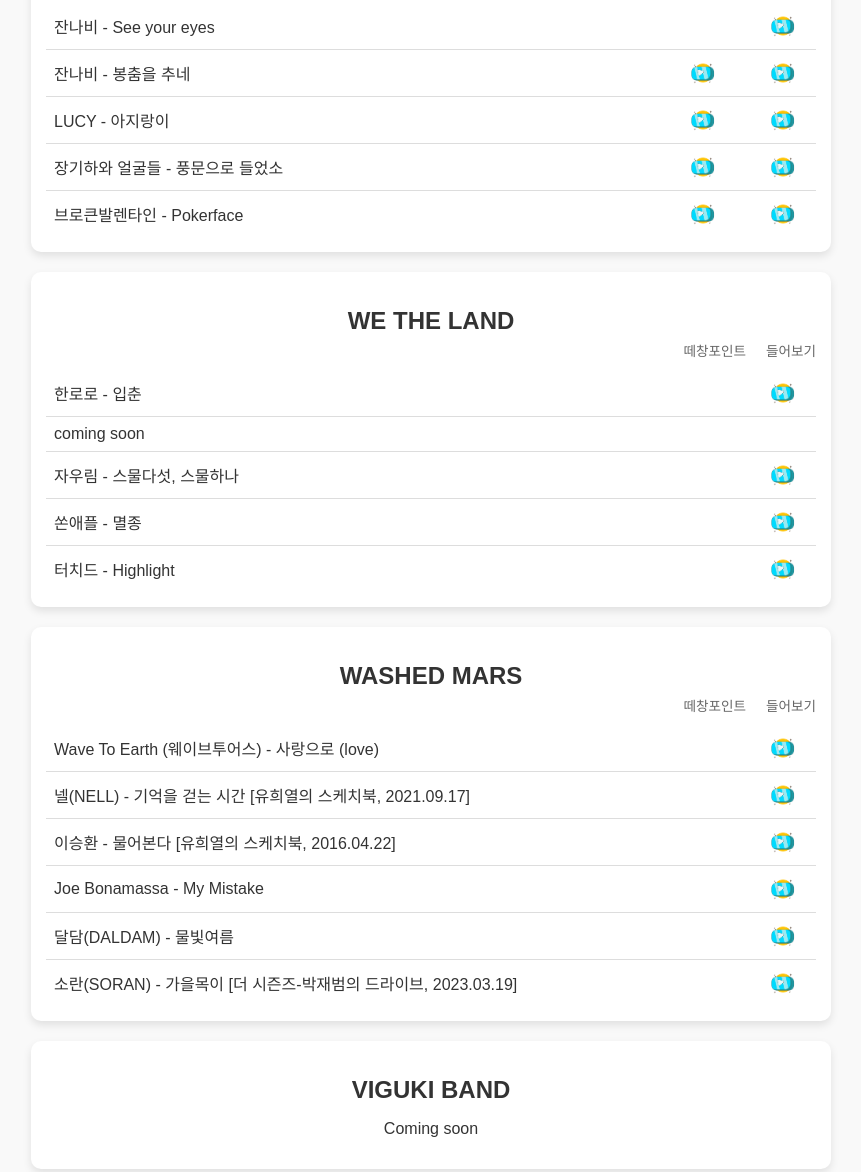
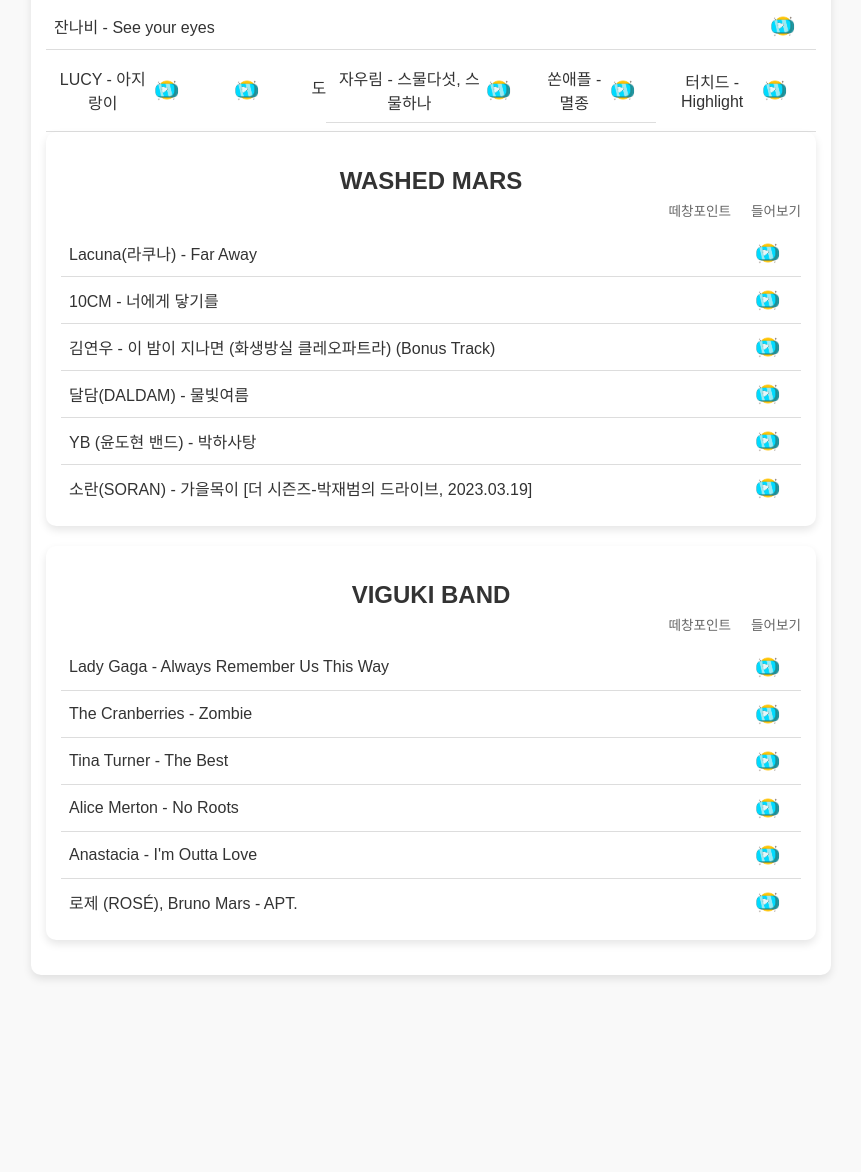
Before and after one commit to treenuts123/egen-concert0531, a plain HTML site: page setlist.html in a window 1280 px wide. Shown: the part 345-1517 px from the top of the page, without its empty margins (209-1070 px from the left). After the commit the page ends 1360 px from the top, so only its background shows below. Drawn offline with Linux system fonts and the light colour scheme.

Commit message:
setlist.html

```diff
--- a/setlist.html
+++ b/setlist.html
@@ -116,48 +116,11 @@
                 <img src="images/music logo2.png" margin-right: 50px; alt="들어보기" class="play-audio" data-audio="https://chipper-mousse-532e7f.netlify.app/treenuts_set1.mp3" type="audio/mp3">
             </div>
         </div>
-        <div class="song">잔나비 - 봉춤을 추네
-            <div class="icons">
-                <img src="images/music logo2.png" alt="들어보기" class="play-audio" data-audio="https://chipper-mousse-532e7f.netlify.app/treenuts_point2.mp3" type="audio/mp3">
-                <img src="images/music logo2.png" alt="들어보기" class="play-audio" data-audio="https://chipper-mousse-532e7f.netlify.app/treenuts_set2.mp3" type="audio/mp3">
-
-            </div>
-        </div>
-        <div class="song">LUCY - 아지랑이
+         <div class="song">LUCY - 아지랑이
             <div class="icons">
                 <img src="images/music logo2.png" alt="들어보기" class="play-audio" data-audio="https://chipper-mousse-532e7f.netlify.app/treenuts_point3.mp3" type="audio/mp3">
                 <img src="images/music logo2.png" alt="들어보기" class="play-audio" data-audio="https://chipper-mousse-532e7f.netlify.app/treenuts_set3.mp3" type="audio/mp3">
-
-            </div>
-        </div>
-        <div class="song">장기하와 얼굴들 - 풍문으로 들었소
-            <div class="icons">
-                <img src="images/music logo2.png" alt="들어보기" class="play-audio" data-audio="https://chipper-mousse-532e7f.netlify.app/treenuts_point4.mp3" type="audio/mp3">
-                <img src="images/music logo2.png" alt="들어보기" class="play-audio" data-audio="https://chipper-mousse-532e7f.netlify.app/treenuts_set4.mp3" type="audio/mp3">
-
-            </div>
-        </div>
-        <div class="song">브로큰발렌타인 - Pokerface
-            <div class="icons">
-                <img src="images/music logo2.png" alt="들어보기" class="play-audio" data-audio="https://chipper-mousse-532e7f.netlify.app/treenuts_point5.mp3" type="audio/mp3">
-                <img src="images/music logo2.png" alt="들어보기" class="play-audio" data-audio="https://chipper-mousse-532e7f.netlify.app/treenuts_set5.mp3" type="audio/mp3">
-
-            </div>
-        </div>
-    </div>
-
-    <div class="band">
-        <h2>WE THE LAND</h2>
-         <div class="icon-labels">
-            <span>떼창포인트</span>
-            <span>들어보기</span>
-        </div>
-        <div class="song">한로로 - 입춘
-            <div class="icons">
-                <img src="images/music logo2.png" margin-right: 50px; alt="들어보기" class="play-audio" data-audio="https://stellar-kleicha-cde8be.netlify.app/wetheland_set1.mp3" type="audio/mp3">
-            </div>
-        </div>
-        <div class="song"> coming soon
+    도
 
         </div>
         <div class="song">자우림 - 스물다섯, 스물하나
@@ -187,33 +150,34 @@
             <span>떼창포인트</span>
             <span>들어보기</span>
         </div>
-        <div class="song">Wave To Earth (웨이브투어스) - 사랑으로 (love)
+        <div class="song">Lacuna(라쿠나) - Far Away
             <div class="icons">
                 <img src="images/music logo2.png" margin-right: 50px; alt="들어보기" class="play-audio" data-audio="https://ephemeral-biscotti-48a376.netlify.app/washedmars_set1.mp3" type="audio/mp3">
             </div>
         </div>
-        <div class="song">넬(NELL) - 기억을 걷는 시간 [유희열의 스케치북, 2021.09.17]
+        <div class="song">10CM - 너에게 닿기를
             <div class="icons">
                 <img src="images/music logo2.png" margin-right: 50px; alt="들어보기" class="play-audio" data-audio="https://ephemeral-biscotti-48a376.netlify.app/washedmars_set2.mp3" type="audio/mp3">
             </div>
         </div>
-        <div class="song">이승환 - 물어본다 [유희열의 스케치북, 2016.04.22]
+        <div class="song">김연우 - 이 밤이 지나면 (화생방실 클레오파트라) (Bonus Track)
             <div class="icons">
                 <img src="images/music logo2.png" margin-right: 50px; alt="들어보기" class="play-audio" data-audio="https://ephemeral-biscotti-48a376.netlify.app/washedmars_set3.mp3" type="audio/mp3">
             </div>
         </div>
-        <div class="song">Joe Bonamassa - My Mistake
+        <div class="song">달담(DALDAM) - 물빛여름
             <div class="icons">
-                 <img src="images/music logo2.png" margin-right: 50px; alt="들어보기" class="play-audio" data-audio="https://ephemeral-biscotti-48a376.netlify.app/washedmars_set4.mp3" type="audio/mp3">
+                <img src="images/music logo2.png" margin-right: 50px; alt="들어보기" class="play-audio" data-audio="https://ephemeral-biscotti-48a376.netlify.app/washedmars_set4.mp3" type="audio/mp3">
 
             </div>
         </div>
-        <div class="song">달담(DALDAM) - 물빛여름
+        <div class="song">YB (윤도현 밴드) - 박하사탕
             <div class="icons">
-                <img src="images/music logo2.png" margin-right: 50px; alt="들어보기" class="play-audio" data-audio="https://ephemeral-biscotti-48a376.netlify.app/washedmars_set5.mp3" type="audio/mp3">
+                 <img src="images/music logo2.png" margin-right: 50px; alt="들어보기" class="play-audio" data-audio="https://ephemeral-biscotti-48a376.netlify.app/washedmars_set5.mp3" type="audio/mp3">
 
             </div>
         </div>
+
         <div class="song">소란(SORAN) - 가을목이 [더 시즌즈-박재범의 드라이브, 2023.03.19]
             <div class="icons">
                 <img src="images/music logo2.png" margin-right: 50px; alt="들어보기" class="play-audio"1 data-audio="https://ephemeral-biscotti-48a376.netlify.app/washedmars_set6.mp3" type="audio/mp3">
@@ -224,7 +188,44 @@
 
     <div class="band">
         <h2>VIGUKI BAND</h2>
-        <p>Coming soon</p>
+        <div class="icon-labels">
+            <span>떼창포인트</span>
+            <span>들어보기</span>
+        </div>
+        <div class="song">Lady Gaga - Always Remember Us This Way
+            <div class="icons">
+                <img src="images/music logo2.png" margin-right: 50px; alt="들어보기" class="play-audio" data-audio="https://ephemeral-biscotti-48a376.netlify.app/viguki band set 1.mp3" type="audio/mp3">
+            </div>
+        </div>
+        <div class="song">The Cranberries - Zombie
+            <div class="icons">
+                <img src="images/music logo2.png" margin-right: 50px; alt="들어보기" class="play-audio" data-audio="https://ephemeral-biscotti-48a376.netlify.app/viguki band set 2.mp3" type="audio/mp3">
+            </div>
+        </div>
+        <div class="song">Tina Turner - The Best
+            <div class="icons">
+                <img src="images/music logo2.png" margin-right: 50px; alt="들어보기" class="play-audio" data-audio="https://ephemeral-biscotti-48a376.netlify.app/viguki band set 3.mp3" type="audio/mp3">
+            </div>
+        </div>
+        <div class="song">Alice Merton - No Roots
+            <div class="icons">
+                <img src="images/music logo2.png" margin-right: 50px; alt="들어보기" class="play-audio" data-audio="https://ephemeral-biscotti-48a376.netlify.app/viguki band set 4.mp3" type="audio/mp3">
+
+            </div>
+        </div>
+        <div class="song">Anastacia - I'm Outta Love
+            <div class="icons">
+                 <img src="images/music logo2.png" margin-right: 50px; alt="들어보기" class="play-audio" data-audio="https://ephemeral-biscotti-48a376.netlify.app/viguki band set 5.mp3" type="audio/mp3">
+
+            </div>
+        </div>
+
+        <div class="song">로제 (ROSÉ), Bruno Mars - APT.
+            <div class="icons">
+                <img src="images/music logo2.png" margin-right: 50px; alt="들어보기" class="play-audio"1 data-audio="https://ephemeral-biscotti-48a376.netlify.app/viguki band set 6.mp3" type="audio/mp3">
+
+            </div>
+        </div>
     </div>
 
 </div>
```
